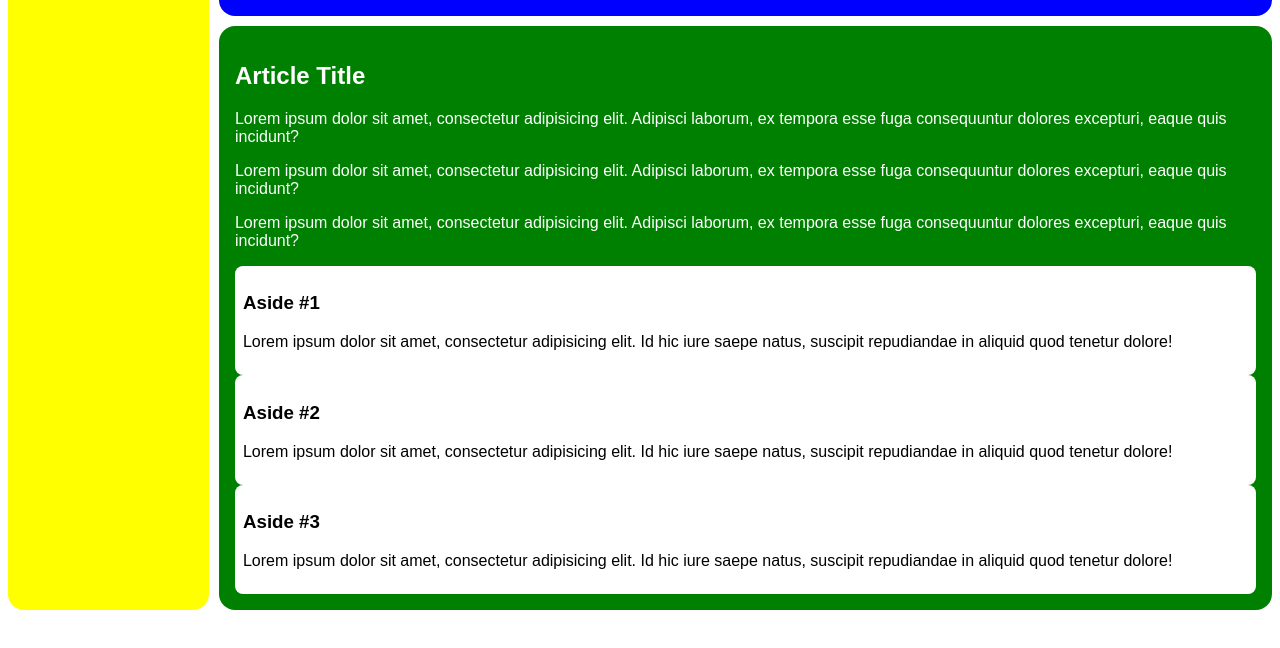
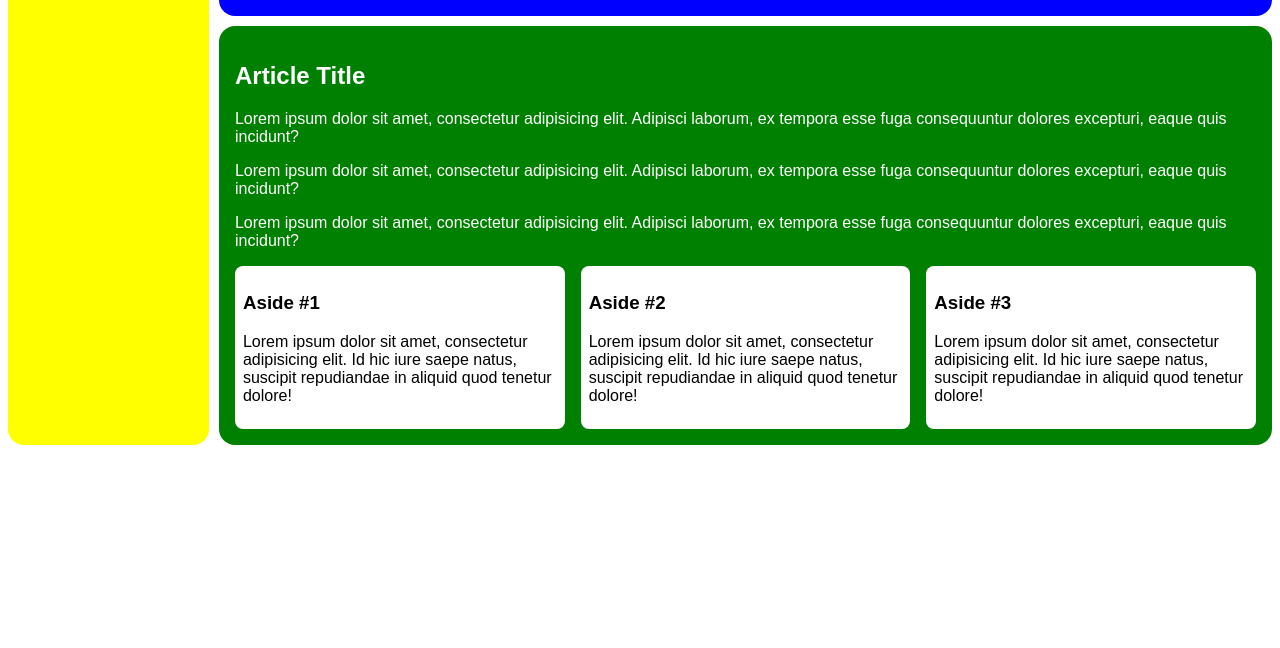
Before and after one commit to honorezemagho/css-grid-flexbox, a plain HTML site: page nesting-grid/nesting.html in a window 1280 px wide. Shown: the part 104-752 px from the top of the page. Drawn offline with Linux system fonts and the light colour scheme.

Commit message:
nesting grid exercise finished

```diff
--- a/nesting-grid/nesting.css
+++ b/nesting-grid/nesting.css
@@ -24,6 +24,29 @@ article aside {
 	padding: 0.5em;
 	border-radius: 0.5em;
 }
+
+.nested{
+	display: grid;
+	grid-template-rows: auto;
+	grid-gap: 1em;
+	grid-template-areas:
+	"aside1 aside2 aside3";
+
+}
+
+.nested aside:first-child{
+	grid-area: aside1;
+}
+
+
+.nested aside:nth-child(2){
+	grid-area: aside2;
+}
+
+.nested aside:last-child{
+	grid-area: aside3;
+}
+
 @media (min-width: 650px) {
 	header {
 		grid-column: 1 / 2;
```
